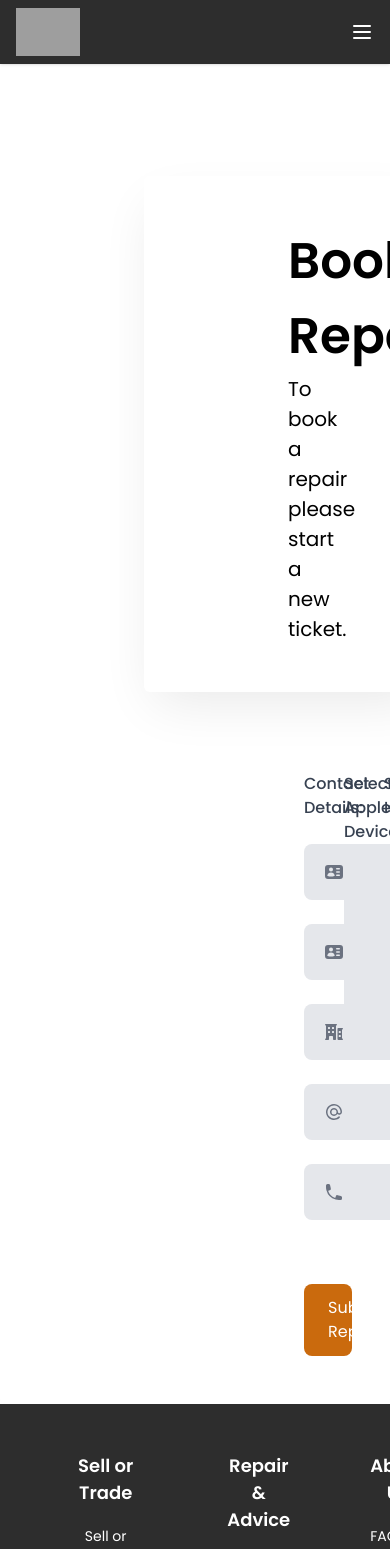
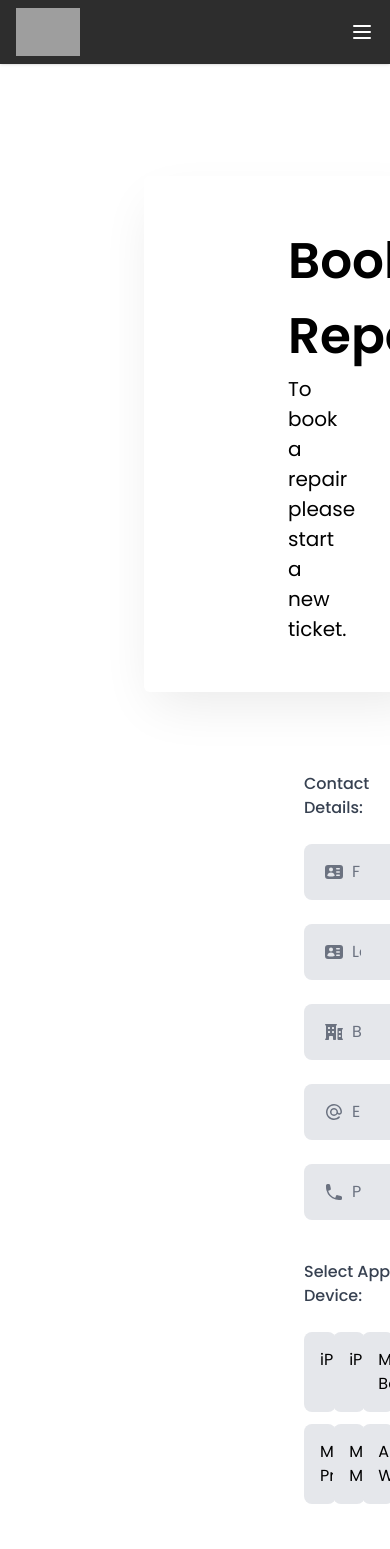
Before and after one commit to alfie-gr/the-it-store-v2, a React (Vite) app: page /bookRepair in a window 390 px wide. Shown: the top 1549 px of the page. Built offline with nearby package versions, Linux system fonts and the light colour scheme; grey boxes are pictures that could not be loaded.

Commit message:
Optimized layout for mobile view

```diff
--- a/src/components/BookRepairForm.jsx
+++ b/src/components/BookRepairForm.jsx
@@ -165,7 +165,7 @@
         {!submitInfo ?
           (<>
 
-            <div className="grid grid-cols-3 gap-10">
+            <div className="grid  grid-rows-3 md:grid-cols-3 gap-10">
 
 
               {/* Customer Information Form */}
```
